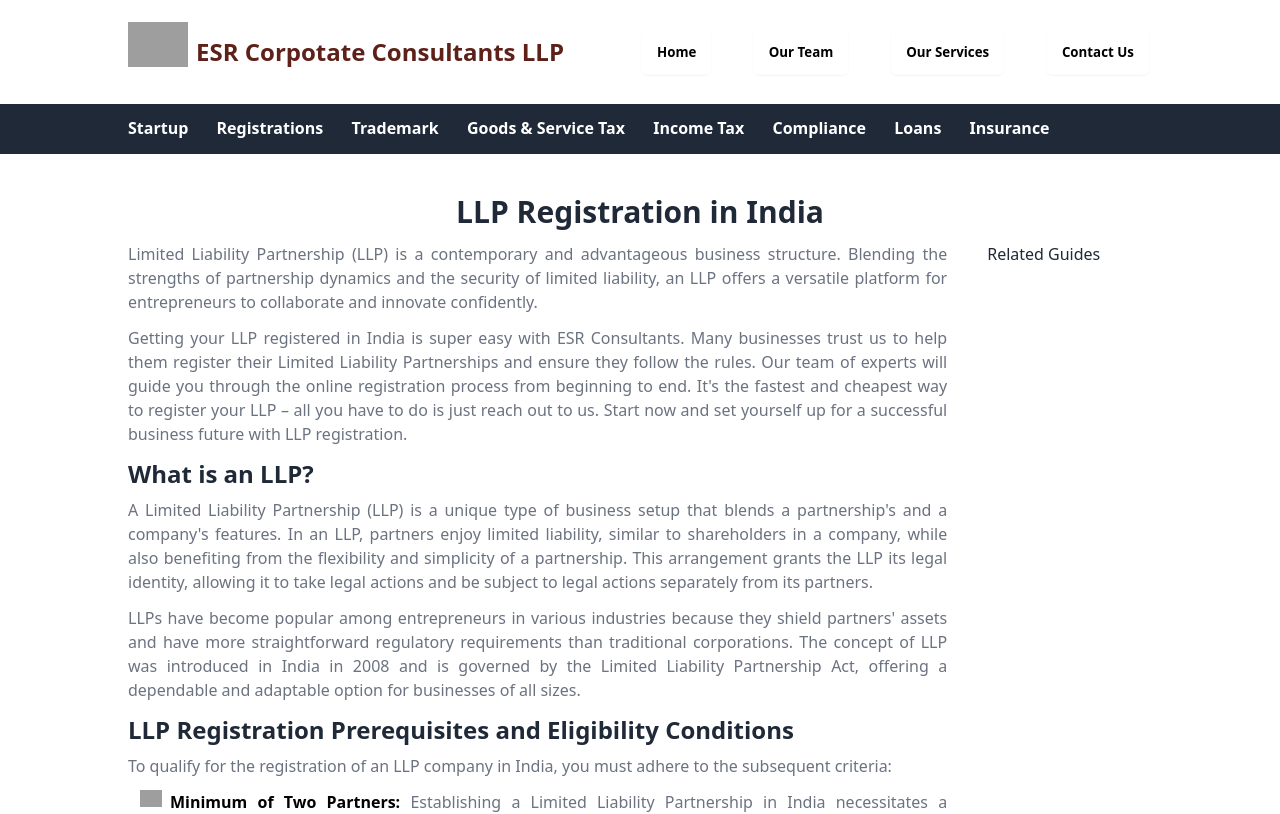
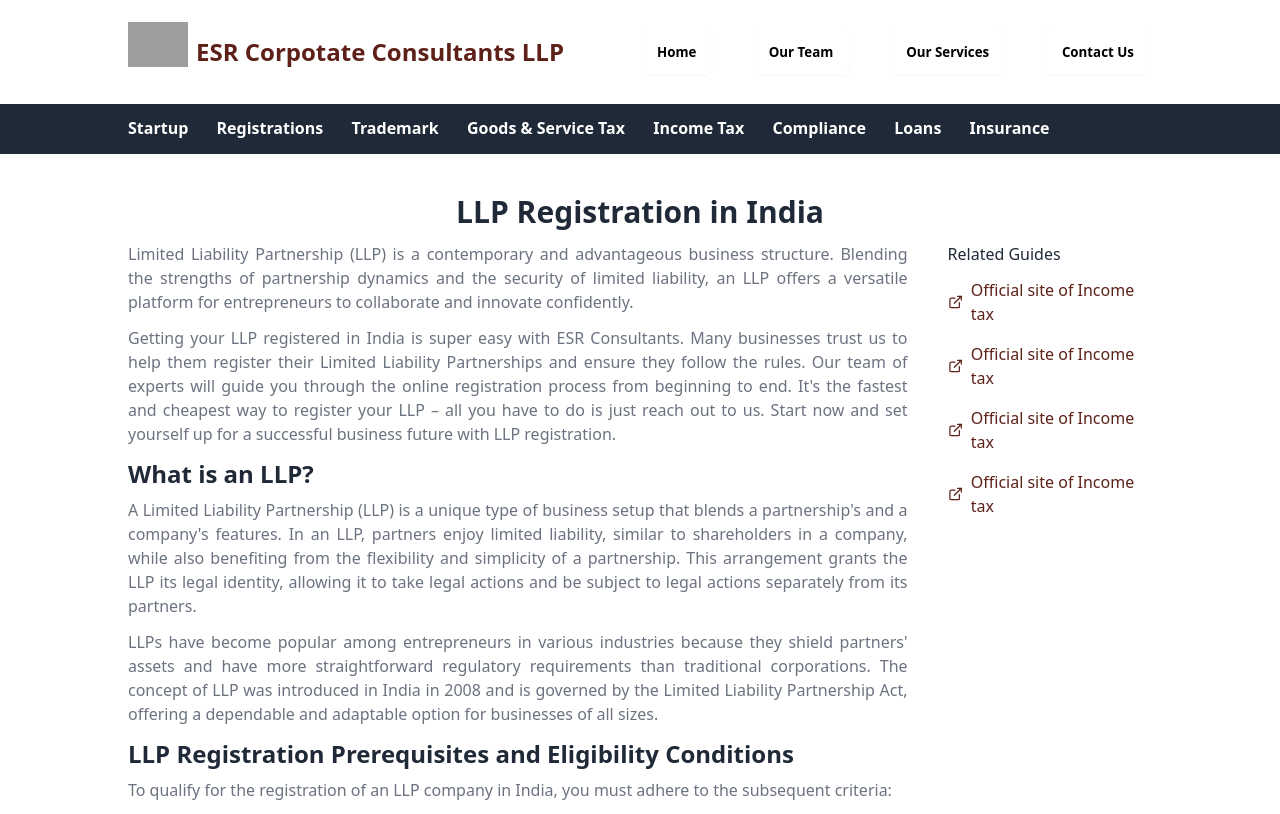
Before and after one commit to Phani385/esrconsultants, a React (Vite) app: page /limited-liability-company in a window 1280 px wide. Shown: the top 814 px of the page. Built offline with nearby package versions, Linux system fonts and the light colour scheme; grey boxes are pictures that could not be loaded; the HTML template or start-up script is replaced by a standard one.

Commit message:
Add Contact Us Funcitonality

```diff
--- a/package.json
+++ b/package.json
@@ -13,12 +13,15 @@
     "deploy": "gh-pages -d dist"
   },
   "dependencies": {
+    "@emailjs/browser": "^4.3.3",
+    "emailjs-com": "^3.2.0",
     "process": "^0.11.10",
     "react": "^18.2.0",
     "react-dom": "^18.2.0",
     "react-icons": "^5.2.0",
     "react-router-dom": "^6.23.0",
     "react-slick": "^0.30.2",
+    "react-toastify": "^10.0.5",
     "slick-carousel": "^1.8.1",
     "swiper": "^11.1.1"
   },
--- a/src/components/Dropdown.jsx
+++ b/src/components/Dropdown.jsx
@@ -14,14 +14,13 @@ const Dropdown = ({ dropdownList }) => {
       </div>
       <ul
         tabIndex={0}
-        className="dropdown-content z-[1] menu p-2 shadow bg-base-100 text-black rounded-box flex flex-row flex-nowrap"
+        className="dropdown-content z-[10] menu p-2 shadow bg-base-100 text-black rounded-box flex flex-row flex-nowrap"
       >
         {dropdownList.items.map((list) => {
-          console.log(list);
           return (
             <ul className="flex flex-col flex-wrap" key={list}>
               {list.map((item) => (
-                <li key={item.path}>
+                <li key={item.title}>
                   <Link to={item.path} style={{ whiteSpace: "nowrap" }}>
                     {item.title}
                   </Link>
--- a/src/components/InputField.jsx
+++ b/src/components/InputField.jsx
@@ -1,3 +1,4 @@
+/* eslint-disable react/prop-types */
 import "../pages/ContactUsPage/index.css";
 
 const InputField = ({ label, id, name }) => {
@@ -11,10 +12,5 @@ const InputField = ({ label, id, name }) => {
   );
 };
 
-InputField.propTypes = {
-  label: String,
-  id: String,
-  name: String,
-};
 
 export default InputField;
--- a/src/pages/ContactUsPage/index.css
+++ b/src/pages/ContactUsPage/index.css
@@ -21,7 +21,7 @@ form p {
 .input-container input,
 .input-container textarea {
   position: absolute;
-  z-index: 1111;
+  z-index: 5;
 }
 
 .textarea-container {
@@ -46,7 +46,7 @@ form textarea {
   color: #9ca3af;
   padding: 18px;
   transition: 0.2s ease;
-  z-index: 1131;
+  z-index: 5;
 }
 
 form input:focus,
@@ -88,7 +88,7 @@ input:not(:focus):valid ~ .floating-label {
 }
 
 .buttons-container * {
-  z-index: 10;
+  z-index: 5;
   margin-top: 30px;
 }
 
--- a/src/pages/ContactUsPage/index.jsx
+++ b/src/pages/ContactUsPage/index.jsx
@@ -1,13 +1,17 @@
+import { useRef } from "react";
+import { toast, ToastContainer } from "react-toastify";
+import "react-toastify/dist/ReactToastify.css";
 import Footer from "../../components/Footer";
 import InputField from "../../components/InputField";
 import Navbar from "../../components/Navbar";
-import './index.css'
+import emailjs from "@emailjs/browser";
+import "./index.css";
 
 const fieldTags = [
   {
     label: "Full Name*",
     id: "senderName",
-    name: "sender name",
+    name: "senderName",
   },
   {
     label: "Email",
@@ -17,7 +21,7 @@ const fieldTags = [
   {
     label: "Phone Number *",
     id: "phoneNumber",
-    name: "phone number",
+    name: "phoneNumber",
   },
   {
     label: "Subject *",
@@ -27,11 +31,33 @@ const fieldTags = [
 ];
 
 const ContactForm = () => {
+  const form = useRef();
+
+  const sendEmail = (e) => {
+    e.preventDefault();
+
+    emailjs
+      .sendForm("service_54v93qc", "template_ekpcwyx", form.current, {
+        publicKey: "LHmmOZqeqaBopAuOE",
+        privateKey: "9RRNXbIKe6BybTL7RuVtl"
+      })
+      .then(
+        () => {
+          toast.success("Email sent successfully!");
+        },
+        (error) => {
+          toast.error("Failed to send email. Please try again later.");
+          console.error("FAILED...", error.text);
+        }
+      );
+  };
+
   return (
     <div className="min-h-screen flex flex-col bg-gray-100">
+      <ToastContainer />
       <Navbar />
       <section className="flex-1 flex items-center justify-center px-10 md:px-1 lg:w-[50%] xl:w-[40%] py-20 mx-auto">
-        <form className="h-fit">
+        <form className="h-fit" onSubmit={sendEmail} ref={form}>
           <h2 className="text-2xl font-bold mb-3">Contact Us</h2>
           {fieldTags.map((tags) => (
             <InputField
@@ -45,7 +71,7 @@ const ContactForm = () => {
             <textarea
               name="message"
               id="message"
-              placeholder=" "
+              placeholder="Enter Query"
               rows="8"
               cols="10"
             ></textarea>
@@ -71,4 +97,5 @@ const ContactForm = () => {
   );
 };
 
-export default ContactForm;
+
+export default ContactForm
--- a/src/pages/Startup/LLPRegistration.jsx
+++ b/src/pages/Startup/LLPRegistration.jsx
@@ -2,6 +2,7 @@ import Footer from "../../components/Footer";
 import Navbar from "../../components/Navbar";
 import {
   CheckItem,
+  FooterTopLink,
   ListPoint,
   MainHeading,
   Paragraph,
@@ -379,6 +380,25 @@ const LLPRegistration = () => {
           </div>
           <div className="hidden lg:block">
             <h3>Related Guides</h3>
+            <ul className="my-3 flex flex-col gap-4">
+              <FooterTopLink
+                title="Official site of Income tax"
+                url="https://incometaxindia.gov.in/Pages/default.aspx"
+              />
+              <FooterTopLink
+                title="Official site of Income tax"
+                url="https://incometaxindia.gov.in/Pages/default.aspx"
+              />
+
+              <FooterTopLink
+                title="Official site of Income tax"
+                url="https://incometaxindia.gov.in/Pages/default.aspx"
+              />
+              <FooterTopLink
+                title="Official site of Income tax"
+                url="https://incometaxindia.gov.in/Pages/default.aspx"
+              />
+            </ul>
           </div>
         </div>
       </div>
--- a/src/pages/Startup/OnePersonCompany.jsx
+++ b/src/pages/Startup/OnePersonCompany.jsx
@@ -2,6 +2,7 @@ import Footer from "../../components/Footer";
 import Navbar from "../../components/Navbar";
 import {
   CheckItem,
+  FooterTopLink,
   ListPoint,
   MainHeading,
   Paragraph,
@@ -253,13 +254,31 @@ const OnePersonCompany = () => {
           </div>
           <div className="hidden lg:block">
             <h3>Related Guides</h3>
+            <ul className="my-3 flex flex-col gap-4">
+              <FooterTopLink
+                title="Official site of Income tax"
+                url="https://incometaxindia.gov.in/Pages/default.aspx"
+              />
+              <FooterTopLink
+                title="Official site of Income tax"
+                url="https://incometaxindia.gov.in/Pages/default.aspx"
+              />
+
+              <FooterTopLink
+                title="Official site of Income tax"
+                url="https://incometaxindia.gov.in/Pages/default.aspx"
+              />
+              <FooterTopLink
+                title="Official site of Income tax"
+                url="https://incometaxindia.gov.in/Pages/default.aspx"
+              />
+            </ul>
           </div>
         </div>
       </div>
       <Footer />
     </div>
   );
-
 };
 
 export default OnePersonCompany;
--- a/src/pages/Startup/Partnership.jsx
+++ b/src/pages/Startup/Partnership.jsx
@@ -2,6 +2,7 @@ import Footer from "../../components/Footer";
 import Navbar from "../../components/Navbar";
 import {
   CheckItem,
+  FooterTopLink,
   ListPoint,
   MainHeading,
   Paragraph,
@@ -261,6 +262,25 @@ const Partnership = () => {
           </div>
           <div className="hidden lg:block">
             <h3>Related Guides</h3>
+            <ul className="my-3 flex flex-col gap-4">
+              <FooterTopLink
+                title="Official site of Income tax"
+                url="https://incometaxindia.gov.in/Pages/default.aspx"
+              />
+              <FooterTopLink
+                title="Official site of Income tax"
+                url="https://incometaxindia.gov.in/Pages/default.aspx"
+              />
+
+              <FooterTopLink
+                title="Official site of Income tax"
+                url="https://incometaxindia.gov.in/Pages/default.aspx"
+              />
+              <FooterTopLink
+                title="Official site of Income tax"
+                url="https://incometaxindia.gov.in/Pages/default.aspx"
+              />
+            </ul>
           </div>
         </div>
       </div>
--- a/src/pages/Startup/Proprietorship.jsx
+++ b/src/pages/Startup/Proprietorship.jsx
@@ -6,6 +6,7 @@ import {
   SubHeading,
   ListPoint,
   CheckItem,
+  FooterTopLink,
 } from "../../components/UtilityComponents";
 import "../../index.css";
 
@@ -363,6 +364,25 @@ const Proprietorship = () => {
           </div>
           <div className="hidden lg:block">
             <h3>Related Guides</h3>
+            <ul className="my-3 flex flex-col gap-4">
+              <FooterTopLink
+                title="Official site of Income tax"
+                url="https://incometaxindia.gov.in/Pages/default.aspx"
+              />
+              <FooterTopLink
+                title="Official site of Income tax"
+                url="https://incometaxindia.gov.in/Pages/default.aspx"
+              />
+
+              <FooterTopLink
+                title="Official site of Income tax"
+                url="https://incometaxindia.gov.in/Pages/default.aspx"
+              />
+              <FooterTopLink
+                title="Official site of Income tax"
+                url="https://incometaxindia.gov.in/Pages/default.aspx"
+              />
+            </ul>
           </div>
         </div>
       </div>
```
Also changed, not shown: src/components/Navbar.jsx (+60 -60 lines), 1 other file (tests, documents, lock files or other folders).
